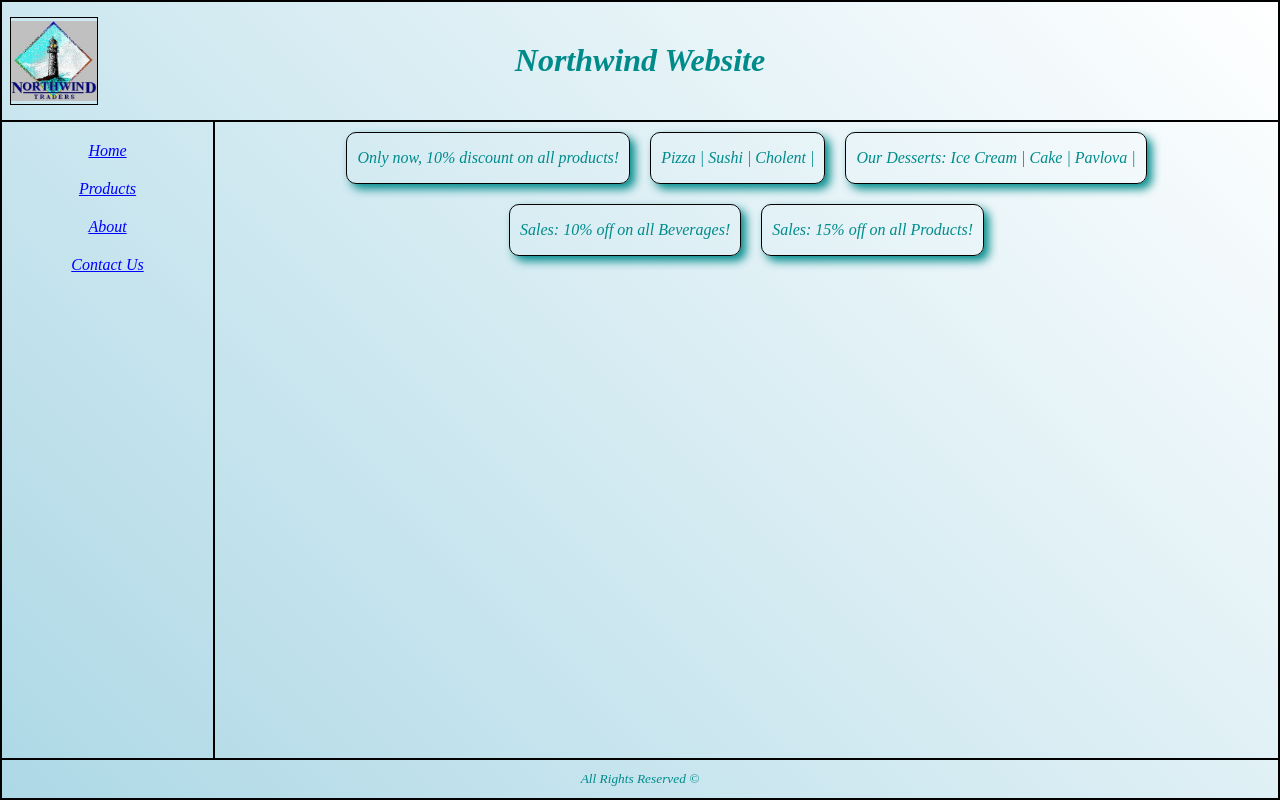
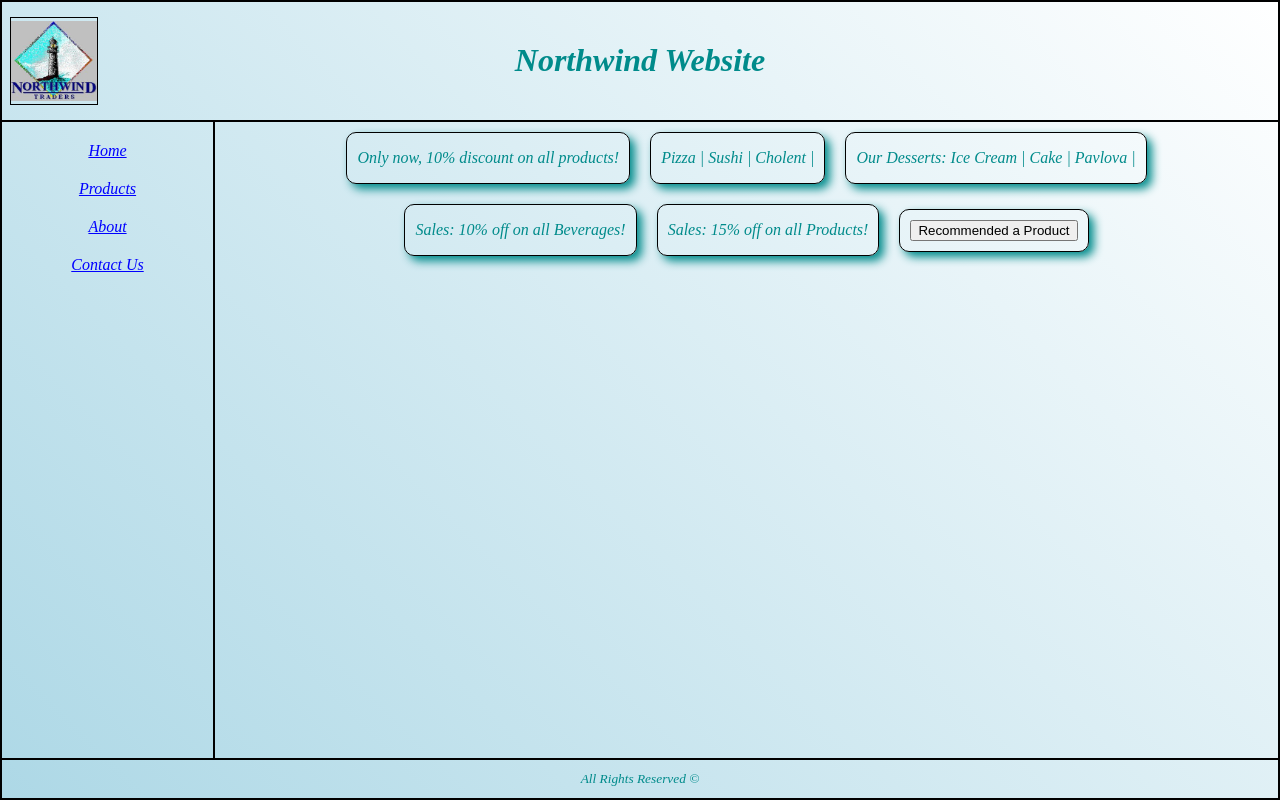
Before and after one commit to orhasson-dev/northwind-react, a React (Create React App) app: page / in a window 1280 px wide. Built offline with nearby package versions, Linux system fonts and the light colour scheme.

Commit message:
Event example.

```diff
--- a/src/Components/HomeArea/Home/Home.tsx
+++ b/src/Components/HomeArea/Home/Home.tsx
@@ -3,6 +3,8 @@ import Discount from "../Discount/Discount";
 import Specials from "../Specials/Specials";
 import Desserts from "../Desserts/Desserts";
 import Sales from "../Sales/Sales";
+import Slogan from "../Slogan/Slogan";
+import Recommended from "../Recommended/Recommended";
 
 function Home(): JSX.Element {
     return (
@@ -20,6 +22,9 @@ function Home(): JSX.Element {
             {/* Props: */}
             <Sales percent={10} category="Beverages"/>
             <Sales percent={15}/>
+
+            {/* Events: */}
+           <Recommended/>
         </div>
     );
 }
--- /dev/null
+++ b/src/Components/HomeArea/Recommended/Recommended.css
@@ -0,0 +1,3 @@
+.Recommended {
+	padding: 10px;
+}
--- /dev/null
+++ b/src/Components/HomeArea/Recommended/Recommended.tsx
@@ -0,0 +1,18 @@
+import "./Recommended.css";
+
+function Recommended(): JSX.Element {
+
+    const item = "Red Wine"; //Demo for getting it from api
+
+    function showRecommendation():void{
+        alert(item);
+    }
+
+    return (
+        <div className="Recommended Box">
+	        <button onClick={showRecommendation}>Recommended a Product</button>
+        </div>
+    );
+}
+
+export default Recommended;
--- /dev/null
+++ b/src/Components/HomeArea/Slogan/Slogan.css
@@ -0,0 +1,3 @@
+.Slogan {
+
+}
--- /dev/null
+++ b/src/Components/HomeArea/Slogan/Slogan.tsx
@@ -0,0 +1,19 @@
+import { Component } from "react";
+import "./Slogan.css";
+
+interface SloganProps {
+	message:string;
+}
+
+class Slogan extends Component<SloganProps> {
+
+    public render(): JSX.Element {
+        return (
+            <div className="Slogan Box">
+				<p>{this.props.message}</p>
+            </div>
+        );
+    }
+}
+
+export default Slogan;
```
